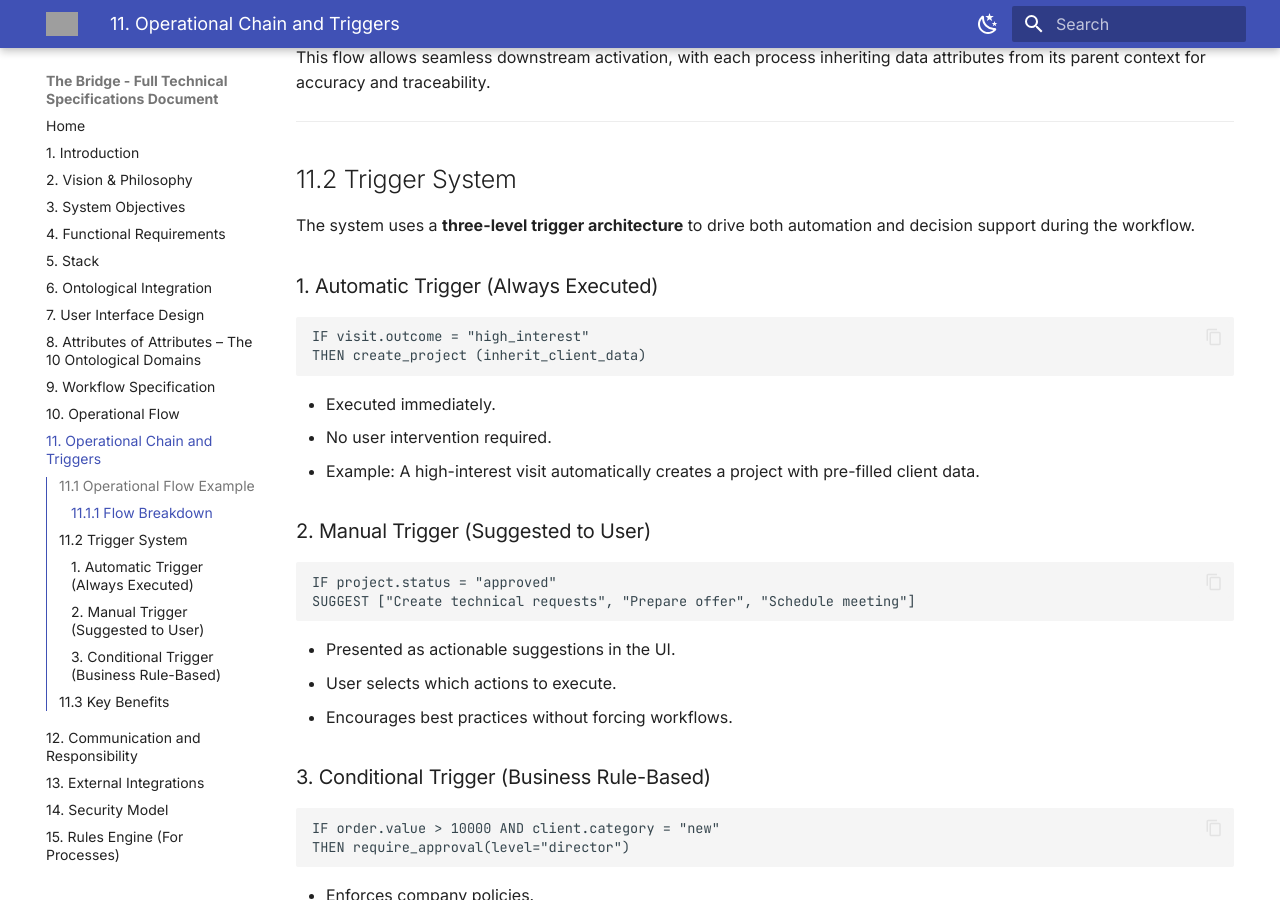
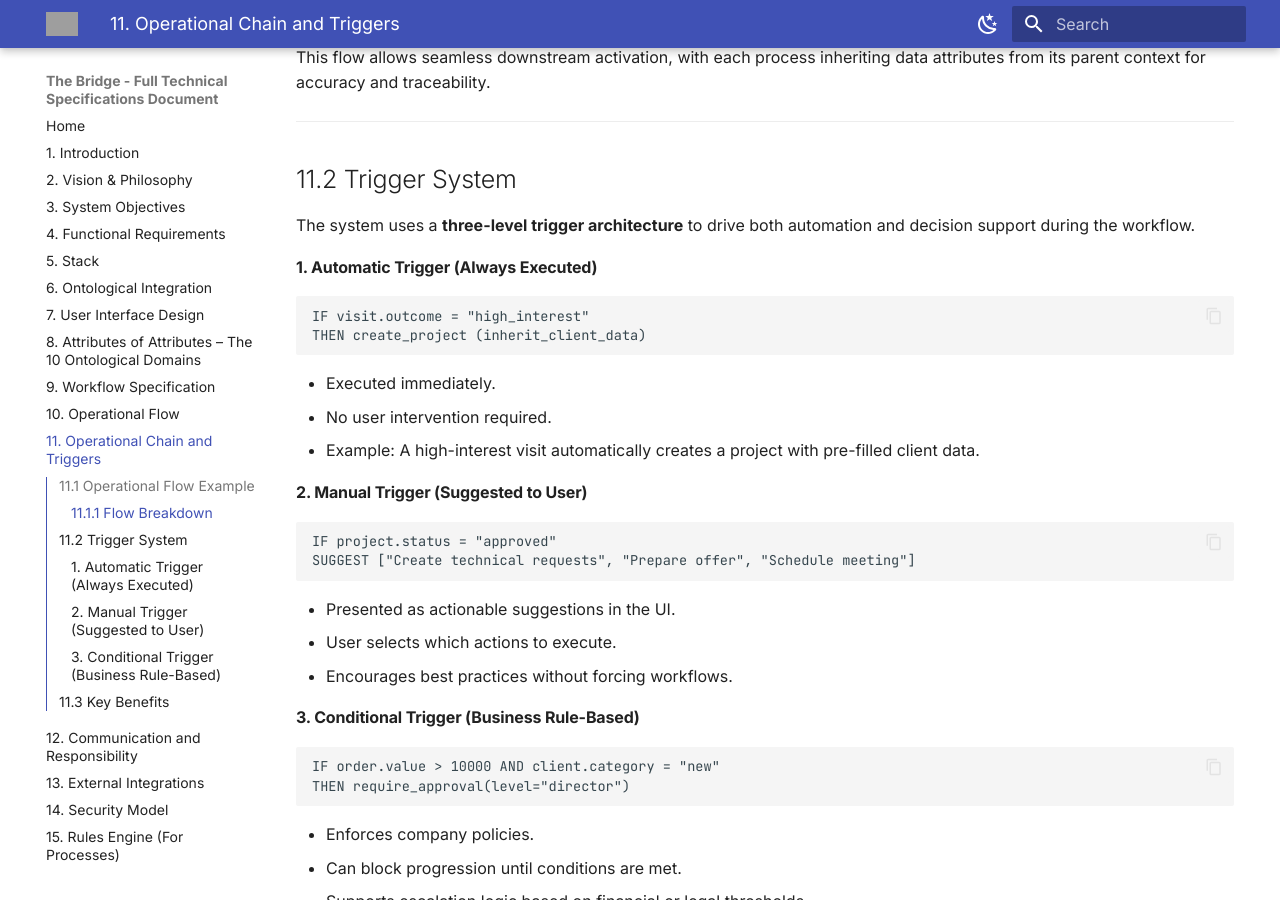
Before and after one commit to caufero/thebridge-docs, an MkDocs documentation site: the page built from docs/11-operational-chain-triggers.md, in a window 1280 px wide and 900 px high, scrolled down 1321 px. Built offline with MkDocs 1.6.1 and Material for MkDocs 9.7.7, drawn with Linux system fonts in a browser that asks for light colours; grey boxes are pictures that could not be loaded.

````diff
--- a/docs/11-operational-chain-triggers.md
+++ b/docs/11-operational-chain-triggers.md
@@ -36,7 +36,7 @@ This flow allows seamless downstream activation, with each process inheriting da
 
 The system uses a **three-level trigger architecture** to drive both automation and decision support during the workflow.
 
-### 1. Automatic Trigger (Always Executed)
+#### 1. Automatic Trigger (Always Executed)
 
 ```pseudo
 IF visit.outcome = "high_interest"
@@ -47,7 +47,7 @@ THEN create_project (inherit_client_data)
 - No user intervention required.
 - Example: A high-interest visit automatically creates a project with pre-filled client data.
 
-### 2. Manual Trigger (Suggested to User)
+#### 2. Manual Trigger (Suggested to User)
 
 ```pseudo
 IF project.status = "approved"
@@ -58,7 +58,7 @@ SUGGEST ["Create technical requests", "Prepare offer", "Schedule meeting"]
 - User selects which actions to execute.
 - Encourages best practices without forcing workflows.
 
-### 3. Conditional Trigger (Business Rule-Based)
+#### 3. Conditional Trigger (Business Rule-Based)
 
 ```pseudo
 IF order.value > 10000 AND client.category = "new"
````
